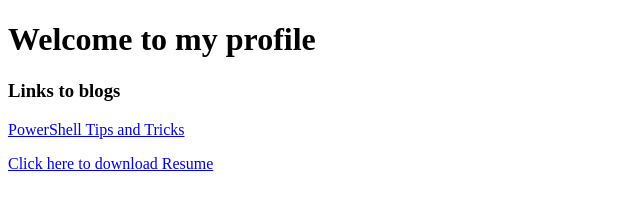
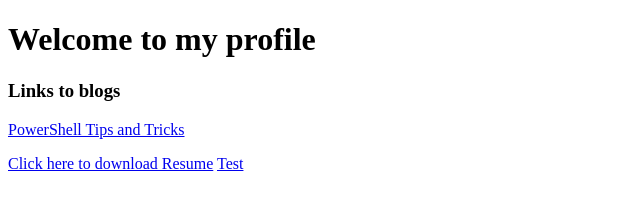
Before and after one commit to aadishchopra/aadishchopra.github.io, a plain HTML site: page index.html in a window 1280 px wide. Shown: the full height of the page, 0-640 px from the left. Drawn offline with Linux system fonts and the light colour scheme.

Commit message:
test add

```diff
--- a/index.html
+++ b/index.html
@@ -12,6 +12,7 @@ aadishchopra
 <a href="https://aadishchopra.github.io/Blogs/blog.html">PowerShell Tips and Tricks</a>
 </p>
 <a href="https://github.com/aadishchopra/aadishchopra.github.io/raw/master/Documents/Aadish_Resume.pdf">Click here to download Resume</a>
+<a href="https://github.com/aadishchopra/aadishchopra.github.io/raw/master/Documents/Example.docx">Test</a>
 </body>
 
 </html>
```
